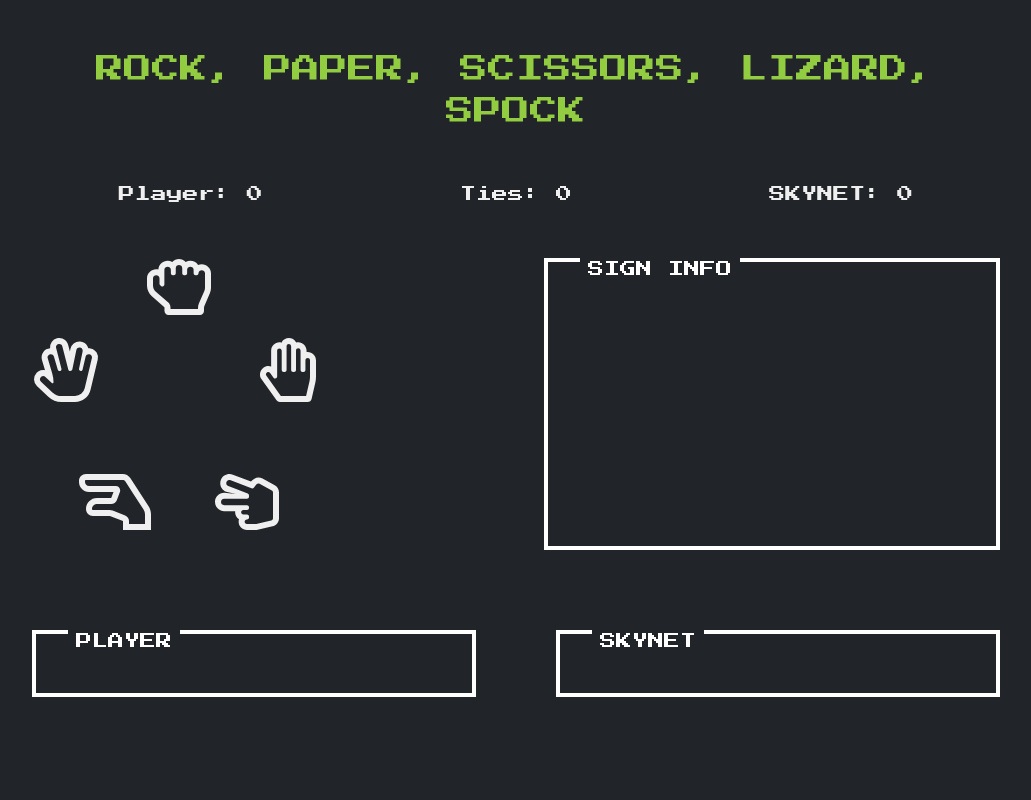
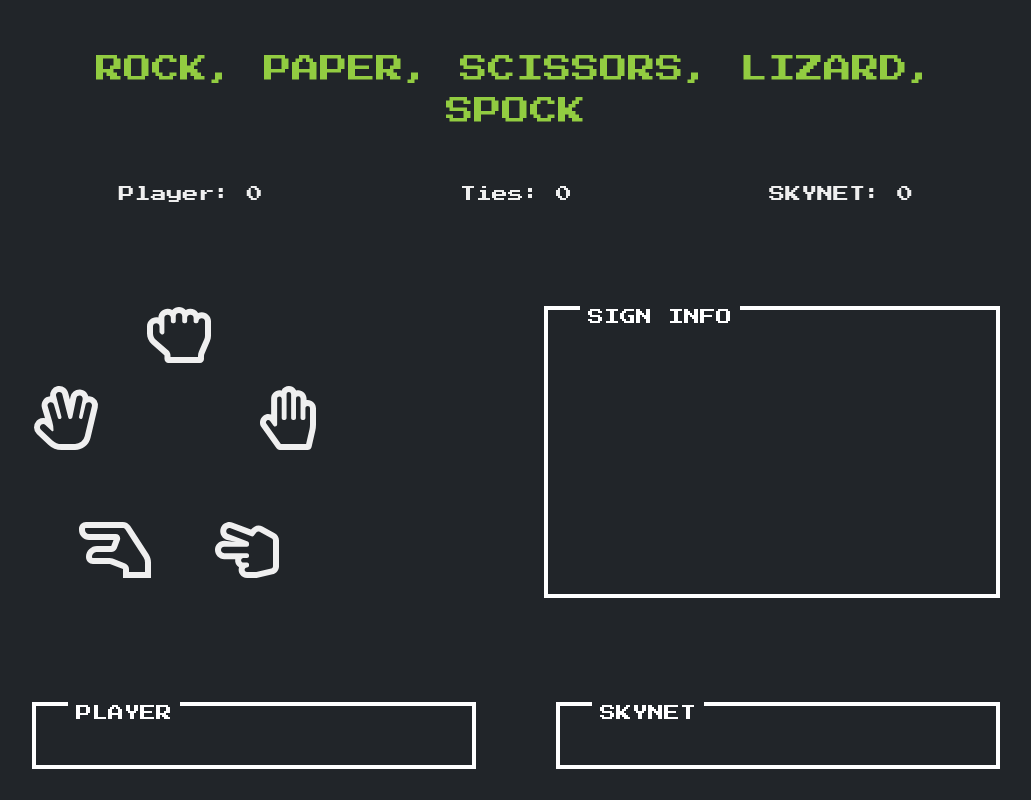
Before and after one commit to Arturs-E/39md-rock-paper-scissors-react, a React (Create React App) app: page / in a window 1280 px wide. Shown: the whole page, without its empty margins (124-1155 px from the left). Built offline with nearby package versions, Linux system fonts and the light colour scheme.

Commit message:
Cleaning up and styling

```diff
--- a/src/App.scss
+++ b/src/App.scss
@@ -12,6 +12,12 @@
   max-width: 1000px;
   margin: 0 auto;
   padding: 24px 12px;
+}
+
+.content-wrapper {
+  display: grid;
+  grid-template-columns: 1fr;
+  row-gap: 48px;
 }
 
 .heading1 {
@@ -29,27 +35,5 @@
   display: grid;
   grid-template-columns: 1fr 1fr;
   column-gap: 48px;
-  margin-bottom: 72px;
+  margin-bottom: 48px;
 }
-
-.turn-result-container {
-  display: grid;
-  grid-template-columns: 1fr auto 1fr;
-  column-gap: 36px;
-}
-
-.turn-result-wrapper {
-  place-self: center center;
-}
-
-.turn-result {
-  display: grid;
-  grid-template-columns: 1fr 1fr;
-  column-gap: 12px;
-  justify-items: center;
-  align-items: center;
-}
-
-.turn-result-player-image {
-  max-width: 80px;
-}
--- a/src/App.tsx
+++ b/src/App.tsx
@@ -1,6 +1,5 @@
 import React, { useState } from 'react';
 import './App.scss';
-import { FontAwesomeIcon } from '@fortawesome/react-fontawesome';
 import {
   gameData, GameData, lostTurnSound, navigationSound,
 } from './data/game-data';
@@ -8,13 +7,14 @@
 import GameSigns from './components/GameSigns/GameSigns';
 import Score from './components/Score/Score';
 import SignsInformationPanel from './components/SignsInformationPanel/SignsInformationPanel';
+import TurnResults from './components/TurnResults/TurnResults';
 
 const initialScore = {
   wins: 0,
   ties: 0,
   losses: 0,
 };
-type TurnInformation = {
+export type TurnInformation = {
   player: string;
   computer: string;
   result: string;
@@ -71,47 +71,14 @@
         <div className="heading-wrapper">
           <h1 className="heading1">ROCK, PAPER, SCISSORS, LIZARD, SPOCK</h1>
         </div>
-        <Score score={score} />
-
-        <div className="game-signs-information-wrapper">
-          <GameSigns onMouseEnter={onMouseEnter} onMouseLeave={onMouseLeave} onClick={makeTurn} />
-          <SignsInformationPanel signDescription={signDescription} />
+        <div className="content-wrapper">
+          <Score score={score} />
+          <div className="game-signs-information-wrapper">
+            <GameSigns onMouseEnter={onMouseEnter} onMouseLeave={onMouseLeave} onClick={makeTurn} />
+            <SignsInformationPanel signDescription={signDescription} />
+          </div>
+          <TurnResults turnInformation={turnInformation} getTurnIcon={getTurnIcon} />
         </div>
-
-        <div className="turn-result-container">
-          <div className="nes-container is-dark with-title">
-            <h3 className="title">PLAYER</h3>
-            <div className="turn-result">
-              {/* <img src="./assets/unnamed.png" alt="player-logo" className="turn-result-player-image" /> */}
-              {turnInformation && (
-                <FontAwesomeIcon
-                  icon={getTurnIcon(turnInformation.player)}
-                  className="game-sign-icon"
-                  style={{ transform: 'rotateY(180deg)', color: turnInformation.playerIconColor }}
-                />
-              )}
-            </div>
-          </div>
-          <div className="turn-result-wrapper">
-            {turnInformation?.result === 'wins' && 'Player wins!'}
-            {turnInformation?.result === 'losses' && 'SKYNET wins!'}
-            {turnInformation?.result === 'ties' && "It's a tie!"}
-          </div>
-          <div className="nes-container is-dark with-title">
-            <h3 className="title">SKYNET</h3>
-            <div className="turn-result">
-              {/* <img src="./assets/cyberdyne.png" alt="player-logo" className="turn-result-player-image" /> */}
-              {turnInformation && (
-                <FontAwesomeIcon
-                  icon={getTurnIcon(turnInformation.computer)}
-                  className="game-sign-icon"
-                  style={{ color: turnInformation.computerIconColor }}
-                />
-              )}
-            </div>
-          </div>
-        </div>
-
       </div>
     </div>
   );
--- a/src/components/SignsInformationPanel/SignsInformationPanel.scss
+++ b/src/components/SignsInformationPanel/SignsInformationPanel.scss
@@ -15,7 +15,4 @@
     row-gap: 4px;
   }
 
-  &__list {
-    list-style: circle;
-  }
 }
--- a/src/components/SignsInformationPanel/SignsInformationPanel.tsx
+++ b/src/components/SignsInformationPanel/SignsInformationPanel.tsx
@@ -20,7 +20,7 @@
         </div>
         <div className="game-signs-information__list-wrapper">
           <span>Loses against:</span>
-          <ul className="nes-list is-circle">
+          <ul className="nes-list is-circle game-signs-information__list">
             {signDescription.losesAgainst.map((value) => (<li key={value}>{value}</li>))}
           </ul>
         </div>
--- /dev/null
+++ b/src/components/TurnResults/TurnResults.scss
@@ -0,0 +1,20 @@
+.turn-result-container {
+  display: grid;
+  grid-template-columns: 1fr auto 1fr;
+  column-gap: 36px;
+}
+
+.turn-result-wrapper {
+  place-self: center center;
+}
+
+.turn-result {
+  display: grid;
+  grid-template-columns: 1fr;
+  justify-items: center;
+  align-items: center;
+}
+
+.turn-result-player-image {
+  max-width: 80px;
+}
--- /dev/null
+++ b/src/components/TurnResults/TurnResults.tsx
@@ -0,0 +1,46 @@
+import React, { FC } from 'react';
+import { FontAwesomeIcon } from '@fortawesome/react-fontawesome';
+import './TurnResults.scss';
+import { IconDefinition } from '@fortawesome/fontawesome-svg-core';
+import { TurnInformation } from '../../App';
+
+type TurnResultsProps = {
+  turnInformation: TurnInformation | undefined;
+  getTurnIcon: (value: string) => IconDefinition;
+}
+
+const TurnResults:FC<TurnResultsProps> = ({ turnInformation, getTurnIcon }) => (
+  <div className="turn-result-container">
+    <div className="nes-container is-dark with-title">
+      <h3 className="title">PLAYER</h3>
+      <div className="turn-result">
+        {turnInformation && (
+          <FontAwesomeIcon
+            icon={getTurnIcon(turnInformation.player)}
+            className="game-sign-icon"
+            style={{ transform: 'rotateY(180deg)', color: turnInformation.playerIconColor }}
+          />
+        )}
+      </div>
+    </div>
+    <div className="turn-result-wrapper">
+      {turnInformation?.result === 'wins' && 'Player wins!'}
+      {turnInformation?.result === 'losses' && 'SKYNET wins!'}
+      {turnInformation?.result === 'ties' && "It's a tie!"}
+    </div>
+    <div className="nes-container is-dark with-title">
+      <h3 className="title">SKYNET</h3>
+      <div className="turn-result">
+        {turnInformation && (
+          <FontAwesomeIcon
+            icon={getTurnIcon(turnInformation.computer)}
+            className="game-sign-icon"
+            style={{ color: turnInformation.computerIconColor }}
+          />
+        )}
+      </div>
+    </div>
+  </div>
+);
+
+export default TurnResults;
--- a/src/data/game-data.ts
+++ b/src/data/game-data.ts
@@ -7,7 +7,6 @@
   name: string;
   winsAgainst: string[];
   losesAgainst: string[];
-  // imgSrc: string;
   icon: IconDefinition;
 }
 
@@ -16,35 +15,30 @@
     name: 'rock',
     winsAgainst: ['scissors', 'lizard'],
     losesAgainst: ['paper', 'spock'],
-    // imgSrc: './assets/signs/rock.jpg',
     icon: faHandRock,
   },
   {
     name: 'paper',
     winsAgainst: ['rock', 'spock'],
     losesAgainst: ['scissors', 'lizard'],
-    // imgSrc: './assets/signs/paper.jpg',
     icon: faHandPaper,
   },
   {
     name: 'scissors',
     winsAgainst: ['paper', 'lizard'],
     losesAgainst: ['rock', 'spock'],
-    // imgSrc: './assets/signs/scissors.jpg',
     icon: faHandScissors,
   },
   {
     name: 'lizard',
     winsAgainst: ['spock', 'paper'],
     losesAgainst: ['rock', 'scissors'],
-    // imgSrc: './assets/signs/lizard.jpg',
     icon: faHandLizard,
   },
   {
     name: 'spock',
     winsAgainst: ['scissors', 'rock'],
     losesAgainst: ['lizard', 'paper'],
-    // imgSrc: './assets/signs/spock.jpg',
     icon: faHandSpock,
   },
 ];
```
